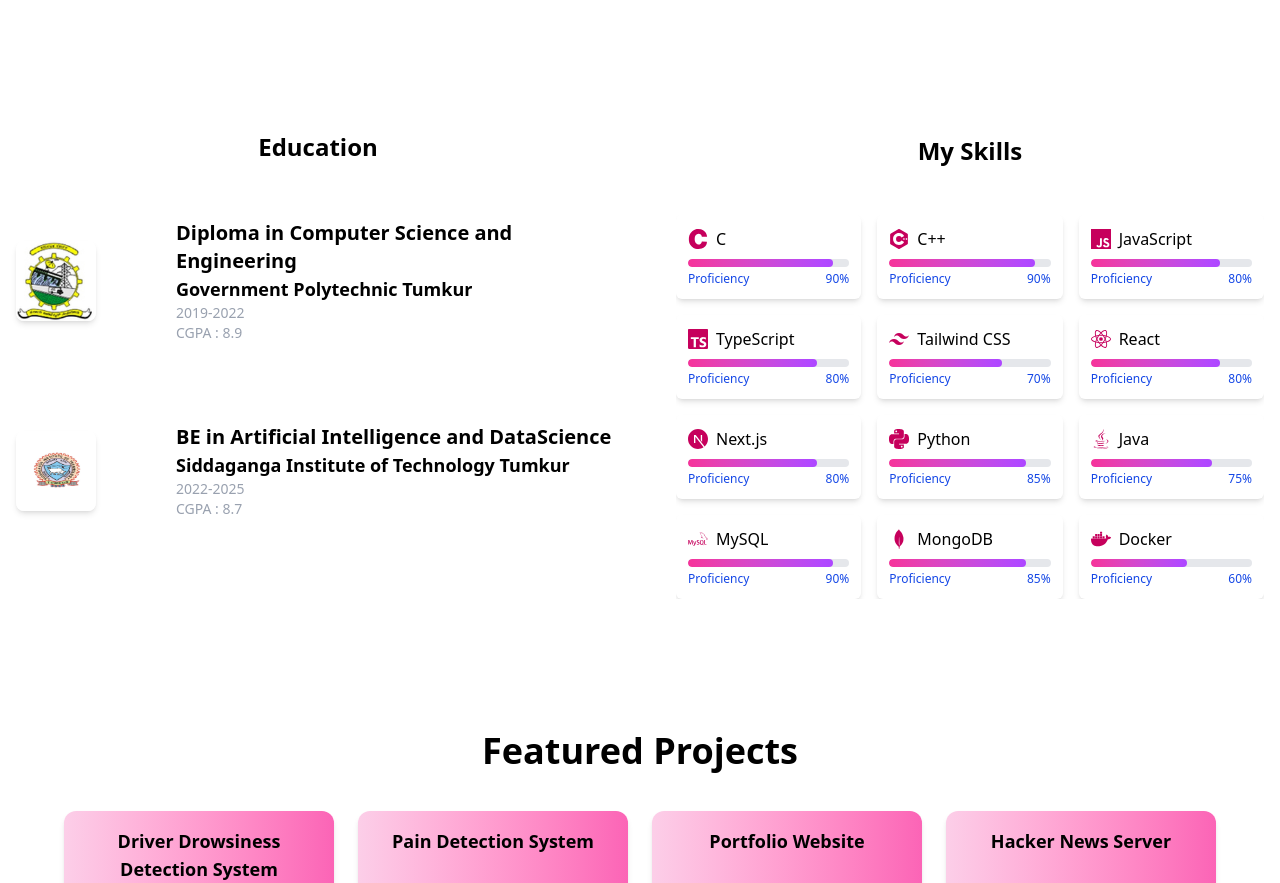
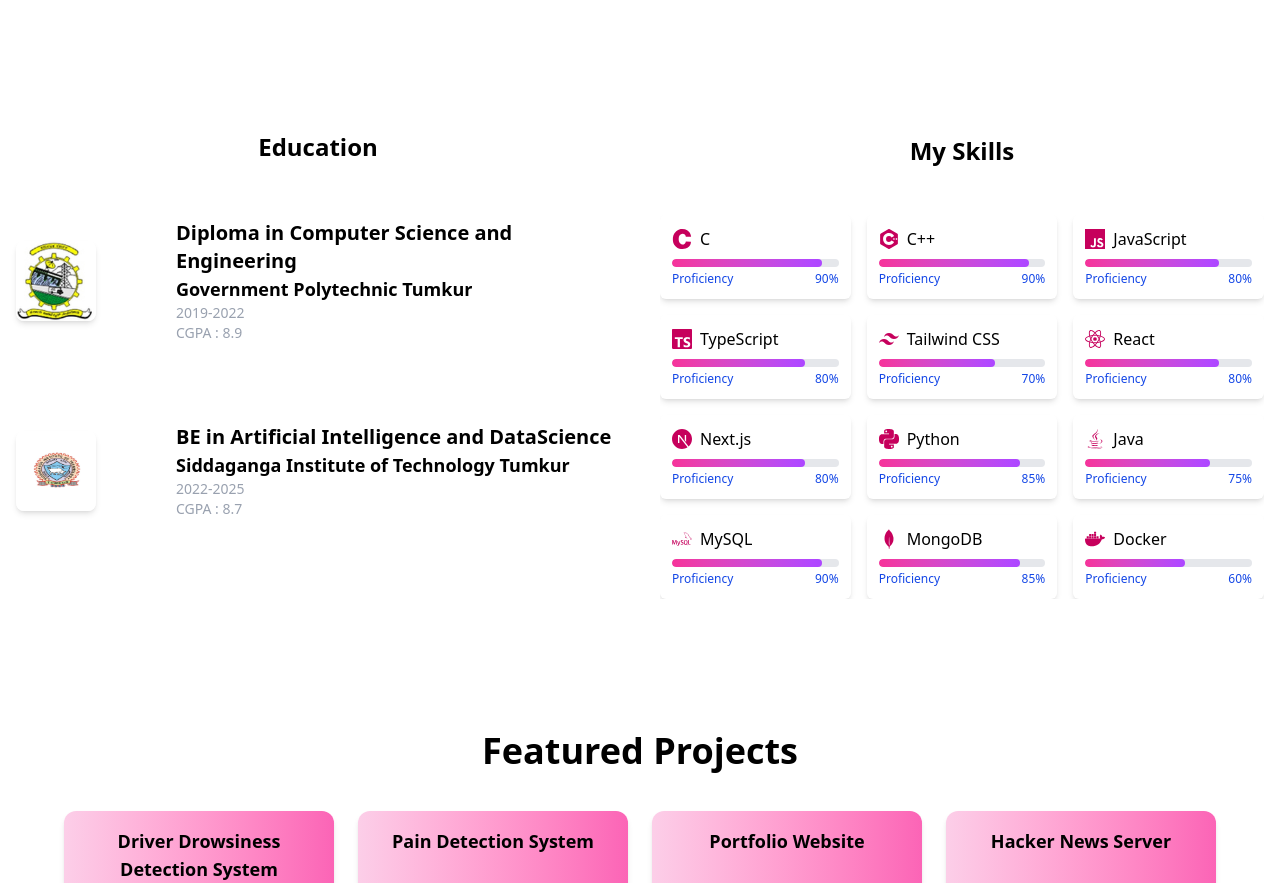
Before and after one commit to divyaranidhkls/profile, a Next.js app: page / in a window 1280 px wide. Shown: the part 1180-2063 px from the top of the page. Built offline with nearby package versions, Linux system fonts and the light colour scheme.

Commit message:
Fix layout inconsistency by removing margin-left from Skills component

```diff
--- a/app/Blocks/Experience/skillls.tsx
+++ b/app/Blocks/Experience/skillls.tsx
@@ -38,7 +38,7 @@ const skills: Skill[] = [
 
 const Skills = () => {
   return (
-    <div className="flex flex-col mt-4 ml-4 gap-6" id="skills">
+    <div className="flex flex-col mt-4 gap-6" id="skills">
       <h2 className="text-2xl font-bold text-center mb-6 mt-2">My Skills</h2>
       <div className="w-full">
         <div className="grid grid-cols-2 md:grid-cols-3 gap-4 max-h-[50vh] overflow-y-auto">
```
